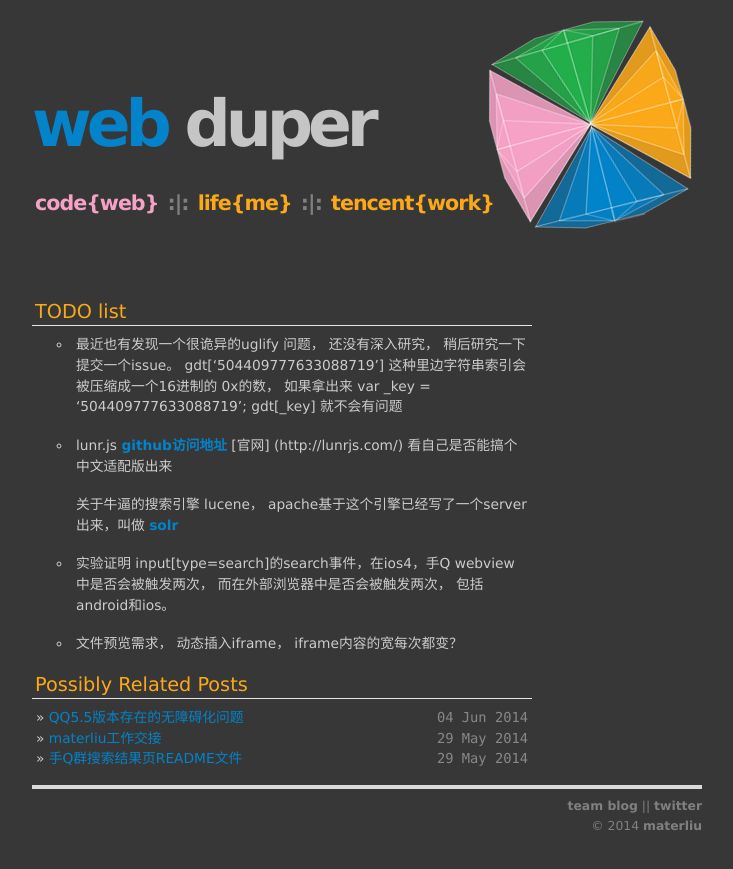
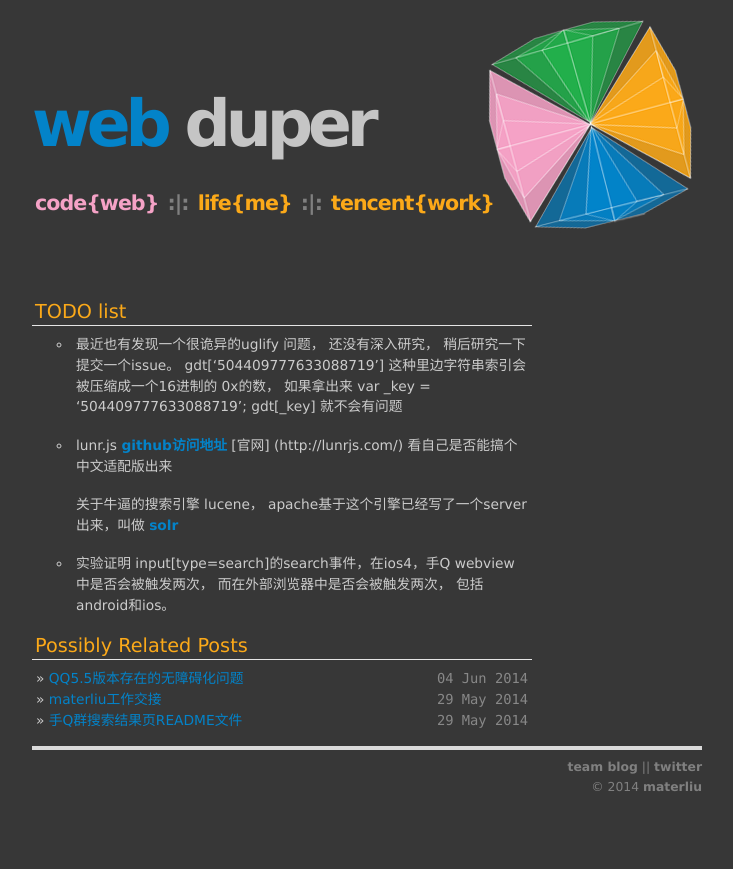
Before and after one commit to materliu/materliu.github.io, a Jekyll site: the page built from all/web/_posts/2014-04-10-TODO.md, in a window 1280 px wide. Shown: the top 869 px of the page, without its empty margins (273-1006 px from the left). Built offline with Jekyll 4.4.1, drawn with Linux system fonts in a browser that asks for light colours; Markdown is read by kramdown in place of the engine named in the settings.

Commit message:
remove one todo !

```diff
--- a/all/web/_posts/2014-04-10-TODO.md
+++ b/all/web/_posts/2014-04-10-TODO.md
@@ -14,5 +14,3 @@
     .com/apache/lucene-solr)
 
 * 实验证明 input[type=search]的search事件，在ios4，手Q webview中是否会被触发两次， 而在外部浏览器中是否会被触发两次， 包括android和ios。
-
-* 文件预览需求， 动态插入iframe， iframe内容的宽每次都变？
```
